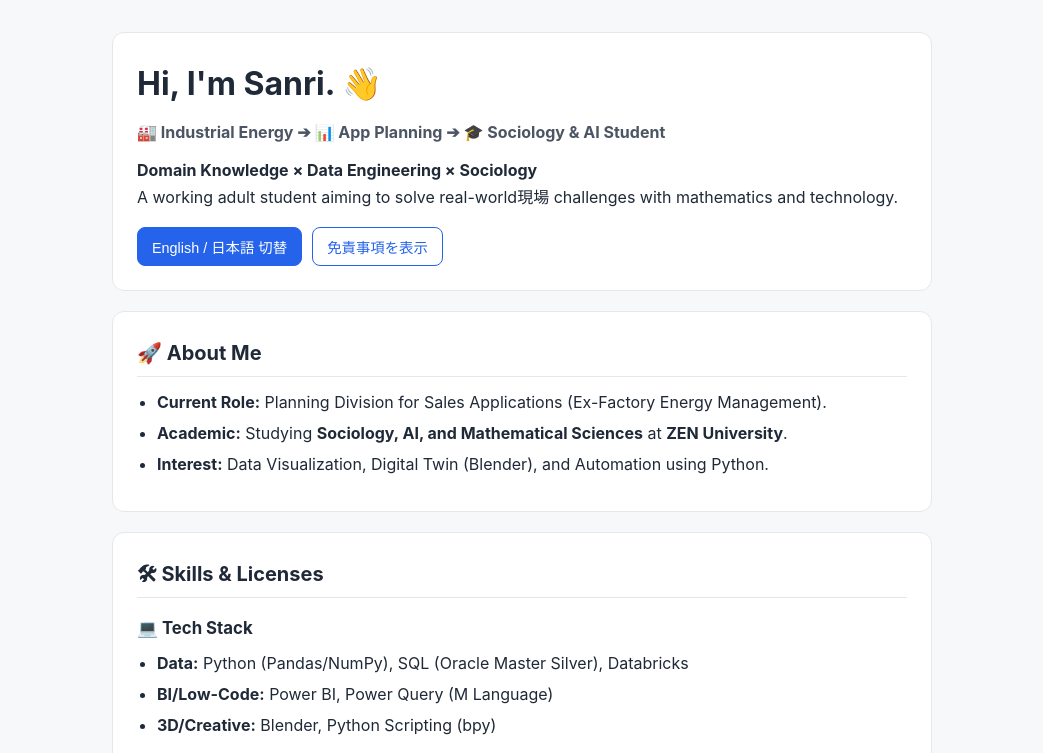
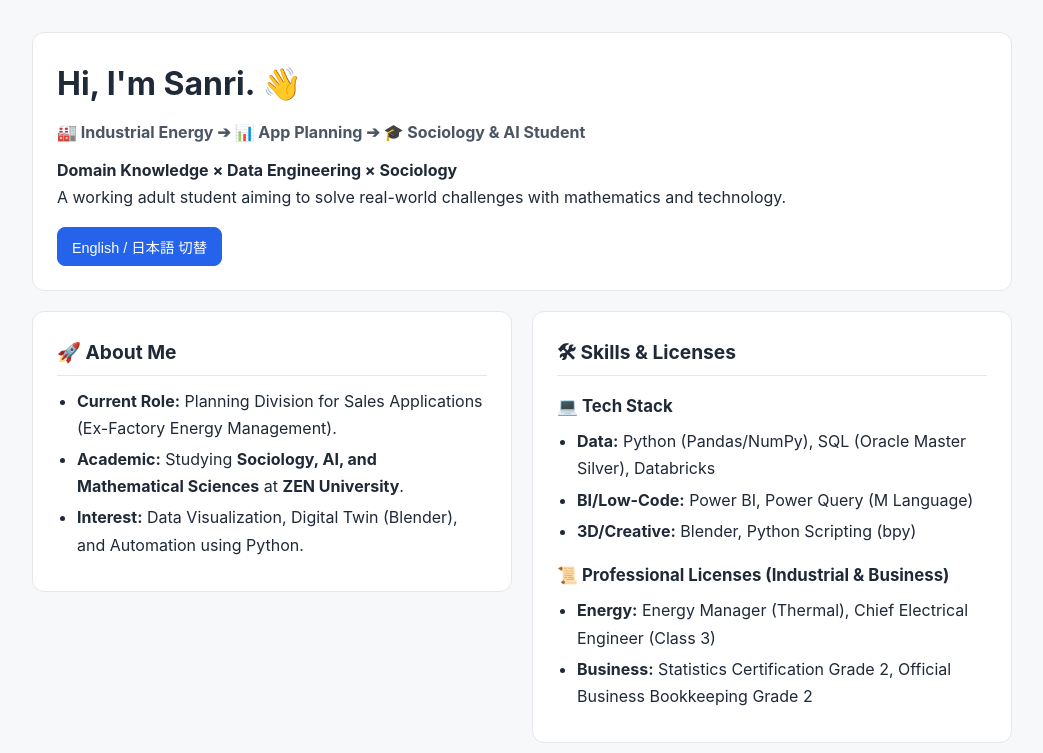
Before and after one commit to kmt-sanri/uni-web1-task, a plain HTML site: page index.html in a window 1280 px wide. Both pictures are taken after a click on the button "English / 日本語 切替". Shown: the top 753 px of the page, without its empty margins (118-1161 px from the left). Drawn offline with Linux system fonts and the light colour scheme.

Commit message:
Refactor index.html layout and styles

```diff
--- a/index.html
+++ b/index.html
@@ -28,8 +28,26 @@
     }
 
     .container {
-      max-width: 820px;
+      max-width: 980px;
       margin: 0 auto;
+    }
+
+    .hero {
+      margin-bottom: 20px;
+    }
+
+    /* 2列グリッドレイアウト */
+    .grid-2col {
+      display: grid;
+      grid-template-columns: repeat(2, minmax(0, 1fr));
+      gap: 20px;
+      align-items: start;
+    }
+
+    @media (max-width: 768px) {
+      .grid-2col {
+        grid-template-columns: 1fr;
+      }
     }
 
     .card {
@@ -37,7 +55,6 @@
       border: 1px solid var(--border);
       border-radius: 12px;
       padding: 24px;
-      margin-bottom: 20px;
     }
 
     h1 {
@@ -47,7 +64,7 @@
 
     h2 {
       margin: 0 0 12px;
-      font-size: 1.25rem;
+      font-size: 1.2rem;
       border-bottom: 1px solid var(--border);
       padding-bottom: 6px;
     }
@@ -102,11 +119,6 @@
       cursor: pointer;
     }
 
-    .btn.secondary {
-      background: transparent;
-      color: var(--accent);
-    }
-
     .btn:hover {
       opacity: 0.9;
     }
@@ -135,15 +147,11 @@
     body.show-en span.lang-en {
       display: inline;
     }
-
-    .is-hidden {
-      display: none;
-    }
   </style>
 </head>
 <body>
   <div class="container">
-    <header class="card">
+    <header class="card hero">
       <h1>Hi, I'm Sanri. 👋</h1>
       <p class="subtitle">🏭 Industrial Energy ➔ 📊 App Planning ➔ 🎓 Sociology &amp; AI Student</p>
 
@@ -153,19 +161,17 @@
       </div>
       <div class="lang-en lead">
         <strong>Domain Knowledge × Data Engineering × Sociology</strong><br />
-        A working adult student aiming to solve real-world現場 challenges with mathematics and technology.
+        A working adult student aiming to solve real-world challenges with mathematics and technology.
       </div>
 
       <div class="toolbar">
         <button id="lang-toggle-btn" class="btn" type="button" aria-pressed="false">
           English / 日本語 切替
         </button>
-        <button id="disclaimer-toggle-btn" class="btn secondary" type="button" aria-expanded="false">
-          免責事項を表示
-        </button>
       </div>
     </header>
 
+    <main class="grid-2col">
       <section class="card">
         <h2>
           🚀 <span class="lang-ja">About Me / 自己紹介</span><span class="lang-en">About Me</span>
@@ -255,7 +261,7 @@
         </p>
       </section>
 
-    <section id="disclaimer-box" class="card is-hidden">
+      <section class="card">
         <h2>
           ⚠️ <span class="lang-ja">Disclaimer / 免責事項</span><span class="lang-en">Disclaimer</span>
         </h2>
@@ -266,34 +272,19 @@
           All repositories here are for <strong>personal study and hobby purposes</strong>. They are not actively maintained. Use at your own risk.
         </p>
       </section>
+    </main>
   </div>
 
   <script>
     document.addEventListener("DOMContentLoaded", () => {
       const langBtn = document.getElementById("lang-toggle-btn");
-      const disclaimerBtn = document.getElementById("disclaimer-toggle-btn");
-      const disclaimerBox = document.getElementById("disclaimer-box");
+      if (!langBtn) return;
 
-      if (langBtn) {
       langBtn.addEventListener("click", () => {
         const isEn = document.body.classList.toggle("show-en");
         langBtn.setAttribute("aria-pressed", String(isEn));
         document.documentElement.lang = isEn ? "en" : "ja";
       });
-      }
-
-      if (disclaimerBtn && disclaimerBox) {
-        disclaimerBtn.addEventListener("click", () => {
-          const isHidden = disclaimerBox.classList.toggle("is-hidden");
-          disclaimerBtn.setAttribute("aria-expanded", String(!isHidden));
-          const isEn = document.body.classList.contains("show-en");
-          if (isEn) {
-            disclaimerBtn.textContent = isHidden ? "Show Disclaimer" : "Hide Disclaimer";
-          } else {
-            disclaimerBtn.textContent = isHidden ? "免責事項を表示" : "免責事項を隠す";
-          }
-        });
-      }
     });
   </script>
 </body>
```
Lines whose indentation alone changed are shown as unchanged.
